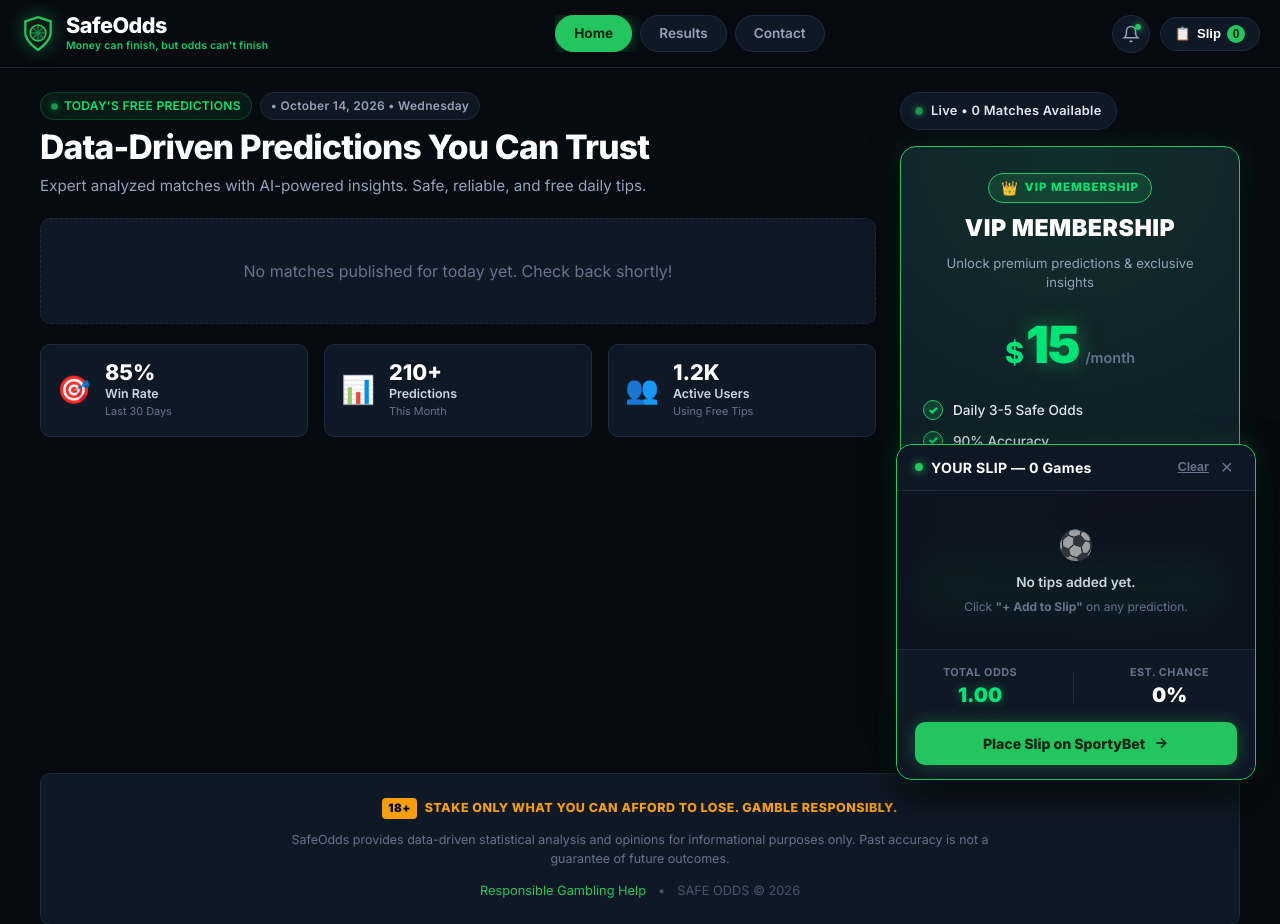
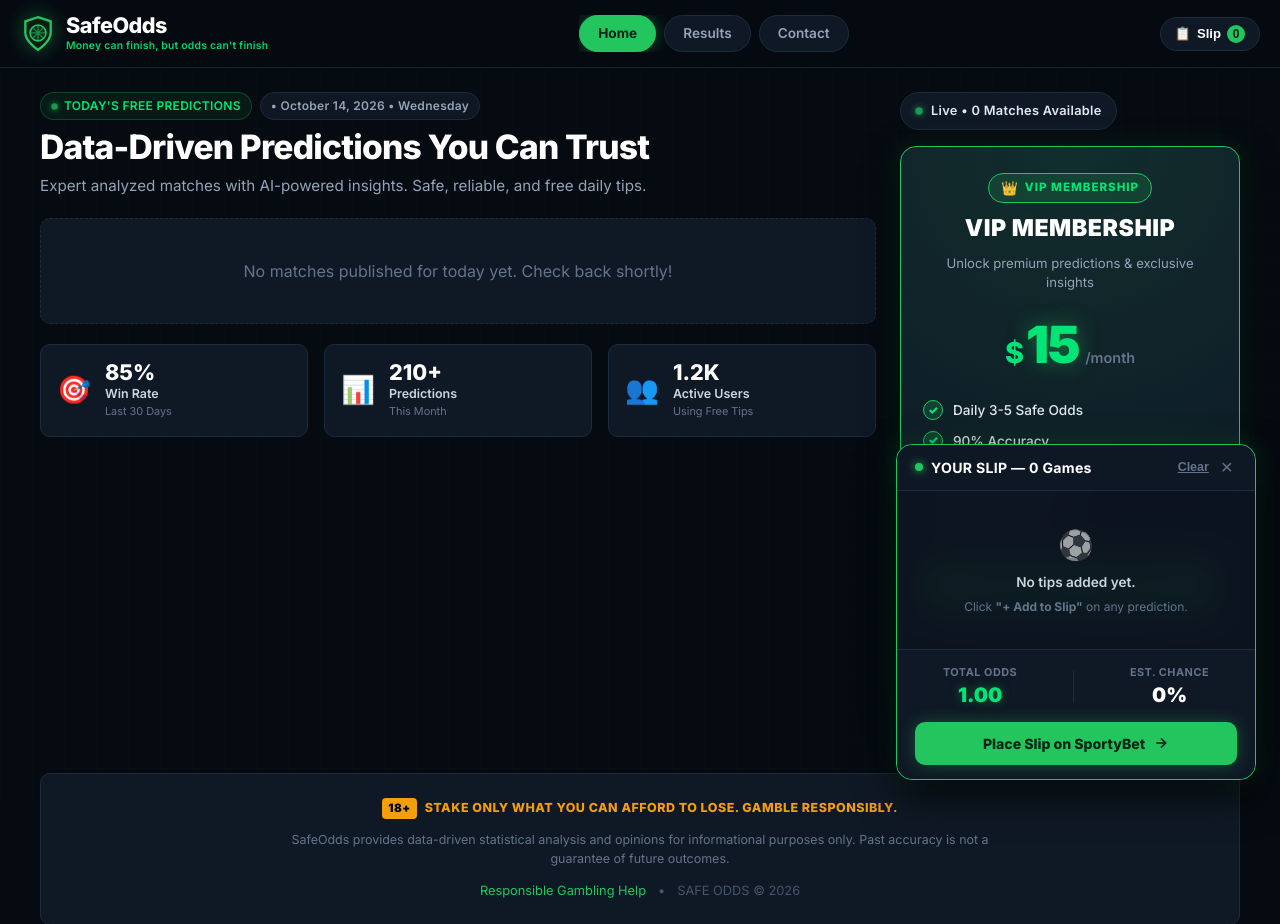
Before and after one commit to Nechechi123/Safe-Odds, a Django app: page / in a window 1280 px wide. Shown: the top 924 px of the page. Run offline with Django 5.2, Linux system fonts and the light colour scheme; data comes from the database, SQL or seed files in the repository; data that the repository does not hold is empty.

Commit message:
chore(ui): remove non-functional notification bell and unused nav icon styles

```diff
--- a/matches/static/matches/css/style.css
+++ b/matches/static/matches/css/style.css
@@ -184,44 +184,6 @@ body.safeodds-app {
     align-items: center;
     gap: 10px;
     flex-shrink: 0;
-}
-
-.icon-btn {
-    width: 38px;
-    height: 38px;
-    border-radius: 50%;
-    background-color: #0f1926;
-    border: 1px solid var(--border-card);
-    color: var(--text-secondary);
-    display: flex;
-    align-items: center;
-    justify-content: center;
-    cursor: pointer;
-    position: relative;
-    transition: all 0.2s ease;
-    text-decoration: none;
-}
-
-.icon-btn:hover {
-    color: #ffffff;
-    border-color: #2b3e55;
-    background-color: #162436;
-}
-
-.profile-btn {
-    color: var(--accent-green);
-    border-color: rgba(34, 197, 94, 0.3);
-}
-
-.notification-dot {
-    position: absolute;
-    top: 8px;
-    right: 8px;
-    width: 6px;
-    height: 6px;
-    border-radius: 50%;
-    background-color: var(--accent-green);
-    box-shadow: 0 0 6px var(--accent-green);
 }
 
 .slip-toggle-pill {
--- a/matches/templates/matches/base.html
+++ b/matches/templates/matches/base.html
@@ -43,13 +43,6 @@
 
             <!-- Right Action Icons & Slip Trigger -->
             <div class="nav-actions">
-                <button class="icon-btn" title="Notifications" aria-label="Notifications">
-                    <svg width="18" height="18" viewBox="0 0 24 24" fill="none" stroke="currentColor" stroke-width="2">
-                        <path d="M18 8A6 6 0 0 0 6 8c0 7-3 9-3 9h18s-3-2-3-9"></path>
-                        <path d="M13.73 21a2 2 0 0 1-3.46 0"></path>
-                    </svg>
-                    <span class="notification-dot"></span>
-                </button>
                 <button id="toggleSlipBtn" class="slip-toggle-pill" title="Toggle Bet Slip">
                     <span class="slip-pill-icon">📋</span>
                     <span class="slip-pill-text">Slip</span>
```
